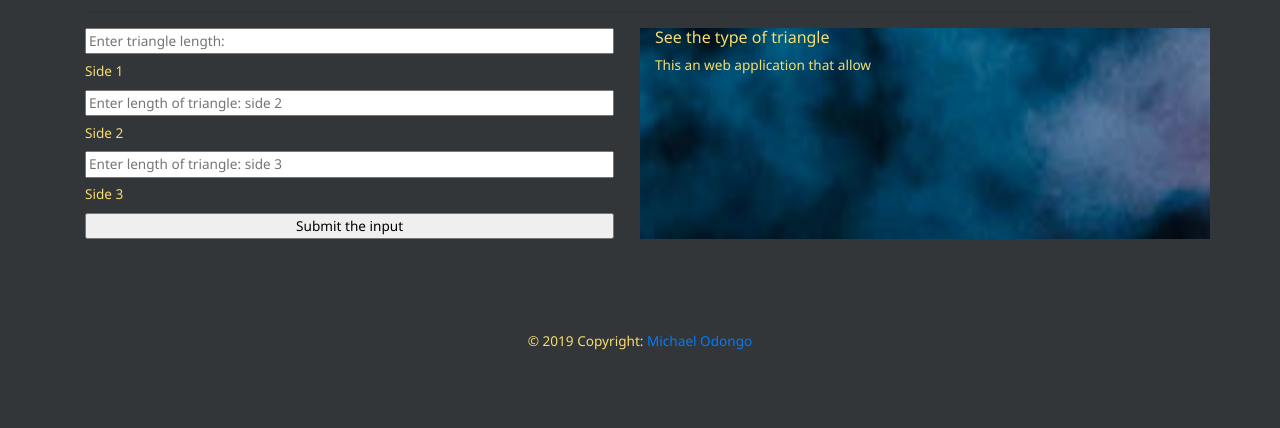
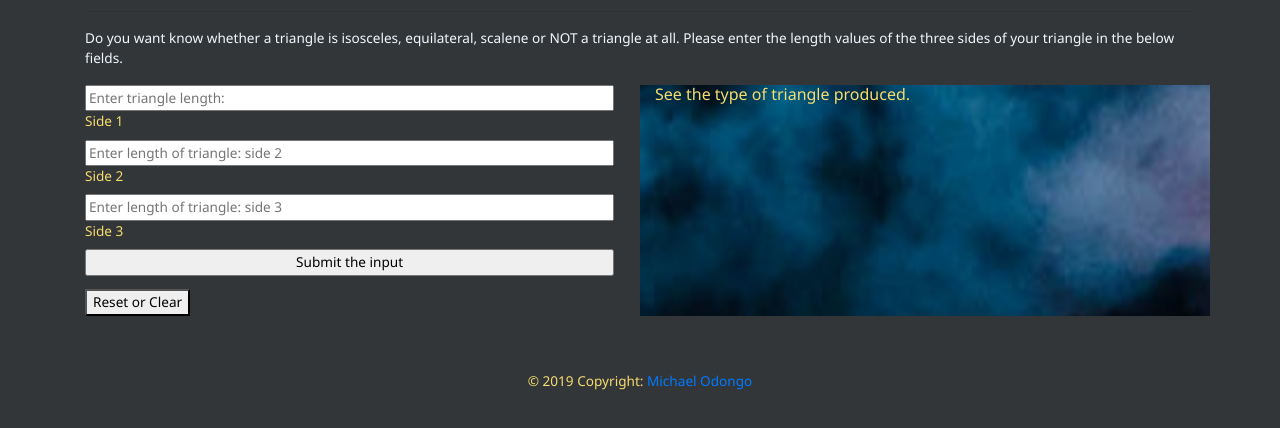
Before and after one commit to dmauyl/triangletracker, a plain HTML site: page index.html in a window 1280 px wide. Shown: the part 86-514 px from the top of the page. Drawn offline with Linux system fonts and the light colour scheme.

Commit message:
corrected image css

```diff
--- a/css/styles.css
+++ b/css/styles.css
@@ -10,6 +10,7 @@
 
   button {
     font-family: 'Segoe UI', Tahoma, sans-serif;
+    margin-top: 1em;
   }
 
 input {
@@ -18,6 +19,7 @@ input {
   position: relative;
 
 }
+input .
 
 label {
   display: inline-block;
@@ -37,7 +39,7 @@ hr.top-hr:before {
     border-radius: 20px;
   }
 #right-side{
-    background-image: url(../images/right-s-image.png);
+    background-image: url(../images/right-image.png);
     background-size: 100%;
     background-repeat: inherit;
 }
@@ -57,3 +59,7 @@ img {
 .col-md-12, .col-sm-12 {
   padding-top: 15px;
 }
+.user-story{
+  color: aliceblue;
+  font-size: 100%;
+}
--- a/index.html
+++ b/index.html
@@ -16,6 +16,8 @@
         <hr>
         <h1 class="mb-2">Welcome to the triangle tracker</h1>
         <hr>
+        <p class="user-story">Do you want know whether a triangle is isosceles, equilateral, scalene or NOT a triangle at all. Please enter the length values of the three sides of your triangle in the below fields.</p>
+
         <div class="row">
             <div class="col-sm-6 col-md-6">
                 <!-- input elements to get user info -->
@@ -28,12 +30,14 @@
                 <input class="userInput" id="userInputSide3" name="sides" type="number" min="1"
                     placeholder="Enter length of triangle: side 3 " required>
                 <label for="side3">Side 3</label>
-                <input type="submit" onclick="pushData()" value="Submit the input">
+                <input class="submit" type="submit" onclick="pushData()" value="Submit the input">
+                <button onclick="reloadPage()"> Reset or Clear </button>
 
             </div>
             <div class="col-sm-6 col-md-6" id="right-side">
-                    <h6>See the type of triangle</h6>
-                <p>This an web application that allow</p>
+                    <h6>See the type of triangle produced.</h6>
+                    <p id="results"></p>
+
 
 
             </div>
@@ -42,8 +46,7 @@
             <div class="col-sm-12   col-md-12">
 
 
-                    <br>
-                    <p id="results"></p>
+
 
                     <footer class="page-footer font-small teal pt-4">
                             <div class="footer-copyright text-center py-3">© 2019 Copyright:
--- a/scripts/triangle.js
+++ b/scripts/triangle.js
@@ -1,3 +1,6 @@
+function reloadPage() {
+    location.reload();
+  }
 function pushData(){
     // get data from the input
     var userInputs = document.getElementsByTagName("input");
```
Also changed, not shown: images/right-image.png (renamed from images/right-s-image.png).
